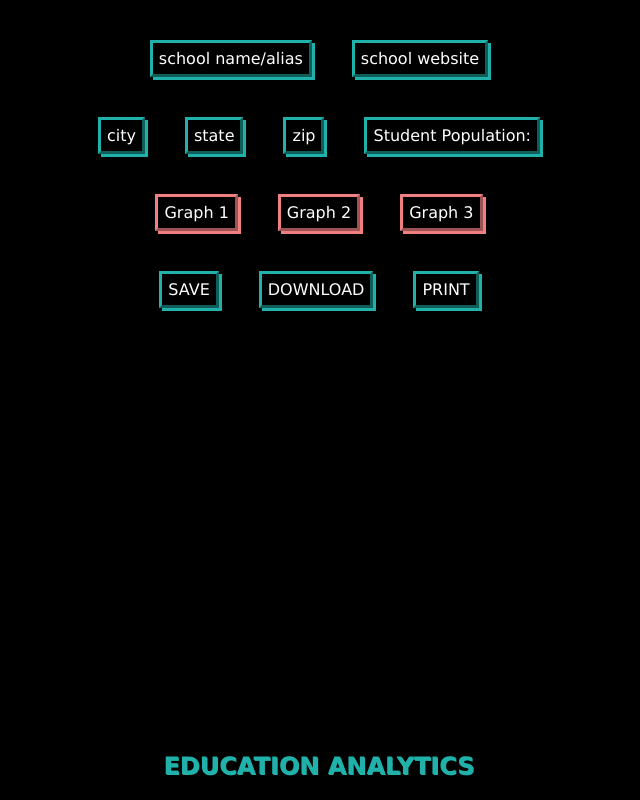
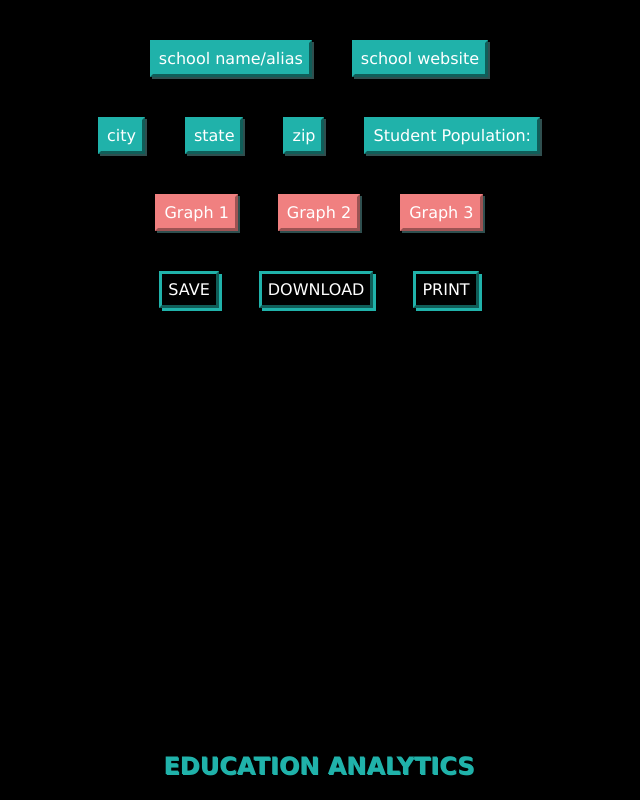
Before and after one commit to shelbygluck/education_analytics, a React (Create React App) app: page / in a window 1280 px wide. Shown: the whole page, without its empty margins (321-961 px from the left). Built offline with nearby package versions, Linux system fonts and the light colour scheme.

Commit message:
button styling

```diff
--- a/src/index.css
+++ b/src/index.css
@@ -42,9 +42,10 @@ segment {
   margin: 20px;
   padding: 6px;
   border-style: outset;
-  box-shadow: 3px 3px lightseagreen;
+  box-shadow: 2px 2px darkslategray;
   flex-grow: 1;
   border-color: lightseagreen;
+  background-color: lightseagreen;
 }
 
 .large {
@@ -52,9 +53,10 @@ segment {
   margin: 20px;
   padding: 6px;
   border-style: outset;
-  box-shadow: 3px 3px lightcoral;
+  box-shadow: 2px 2px darkslategray;
   flex-grow: 3;
   border-color: lightcoral;
+  background-color: lightcoral;
 }
 
 .button {
@@ -76,3 +78,7 @@ h2 {
   color: lightseagreen;
   text-shadow: 1px 1px;
 }
+
+h2:hover {
+  color: lightcoral;
+}
```
